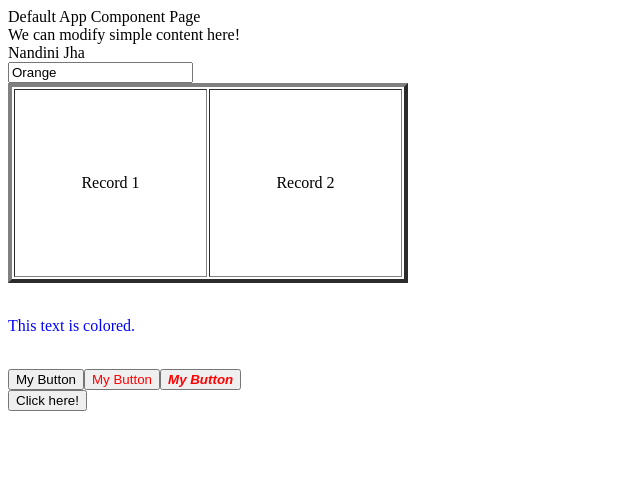
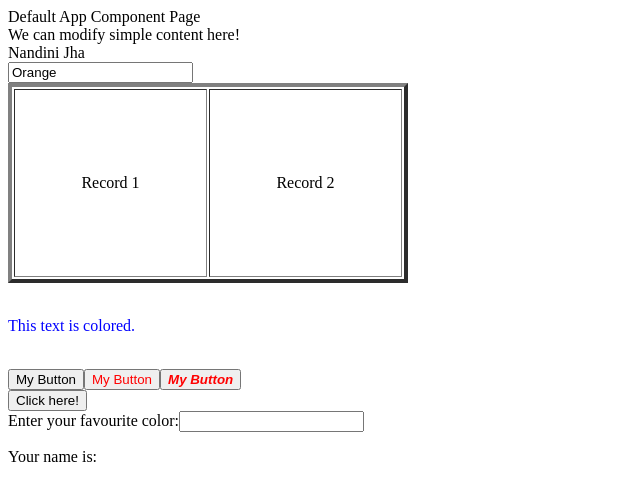
Before and after one commit to SmartNandini/AngularAppLearn1, an Angular app: page / in a window 1280 px wide. Shown: the top 500 px of the page, without its empty margins (0-640 px from the left). Built offline with nearby package versions, Linux system fonts and the light colour scheme.

Commit message:
Two way binding in default AppComponent!

```diff
--- a/src/app/app.component.html
+++ b/src/app/app.component.html
@@ -23,4 +23,12 @@
 
     <br>
     <button (click)="onClick()">Click here!</button>
+    <br>
+    <div>
+        <label for="colorInput">Enter your favourite color:</label>
+        <input id="colorInput" [(ngModel)]="color">
+      </div>
+
+      <p>Your name is: {{color}}</p>
+
 <router-outlet />
--- a/src/app/app.component.ts
+++ b/src/app/app.component.ts
@@ -1,10 +1,12 @@
 import { Component } from '@angular/core';
 import { RouterOutlet } from '@angular/router';
+import { FormsModule } from '@angular/forms';
+import { CommonModule } from '@angular/common';
 
 @Component({
   selector: 'app-root',
   standalone: true,
-  imports: [RouterOutlet],
+  imports: [RouterOutlet, FormsModule,CommonModule],
   templateUrl: './app.component.html',
   styleUrl: './app.component.scss'
 })
@@ -19,4 +21,5 @@ export class AppComponent {
   onClick() {
     console.log('Button clicked!');
   }
+  color: string = '';
 }
--- a/src/main.ts
+++ b/src/main.ts
@@ -1,6 +1,51 @@
+/*
 import { bootstrapApplication } from '@angular/platform-browser';
 import { appConfig } from './app/app.config';
 import { AppComponent } from './app/app.component';
 
 bootstrapApplication(AppComponent, appConfig)
   .catch((err) => console.error(err));
+*/
+
+/*
+import { ComponentName1Component } from './app/component-name1/component-name1.component';
+import { provideRouter, withComponentInputBinding  } from '@angular/router';
+import { FormsModule } from '@angular/forms';
+import { ApplicationConfig, importProvidersFrom  } from '@angular/core';
+
+export const appConfig: ApplicationConfig = {
+  providers: [
+    provideRouter([
+      { path: '', component: ComponentName1Component },
+    ], withComponentInputBinding()),
+    importProvidersFrom(FormsModule)
+  ]
+};
+*/
+
+/*
+import { provideRouter, withComponentInputBinding  } from '@angular/router';
+import { FormsModule } from '@angular/forms';
+import { ApplicationConfig, importProvidersFrom  } from '@angular/core';
+import { AppComponent } from './app/app.component';
+
+export const appConfig: ApplicationConfig = {
+  providers: [
+    provideRouter([
+      { path: '', component: AppComponent },
+    ], withComponentInputBinding()),
+    importProvidersFrom(FormsModule)
+  ]
+};
+*/
+
+import { bootstrapApplication } from '@angular/platform-browser';
+import { AppComponent } from './app/app.component';
+import { importProvidersFrom } from '@angular/core';
+import { FormsModule } from '@angular/forms';
+
+bootstrapApplication(AppComponent, {
+  providers: [
+    importProvidersFrom(FormsModule)
+  ]
+}).catch(err => console.error(err));
```
